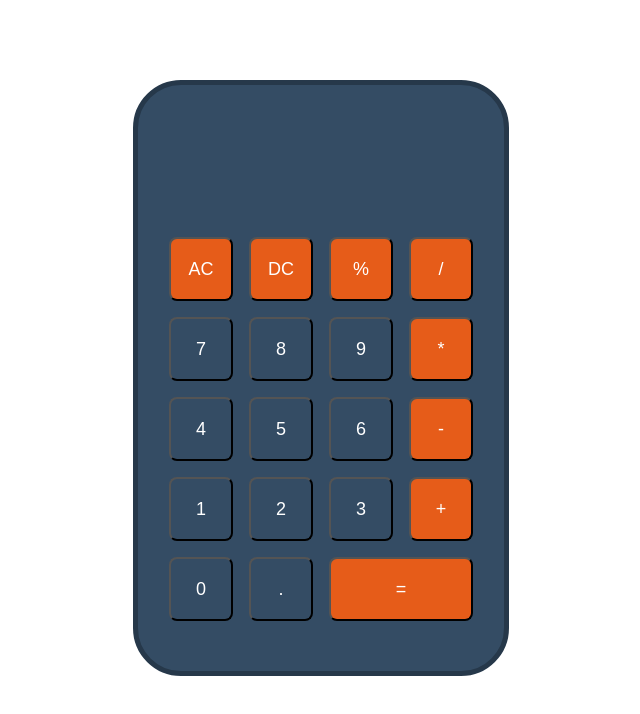
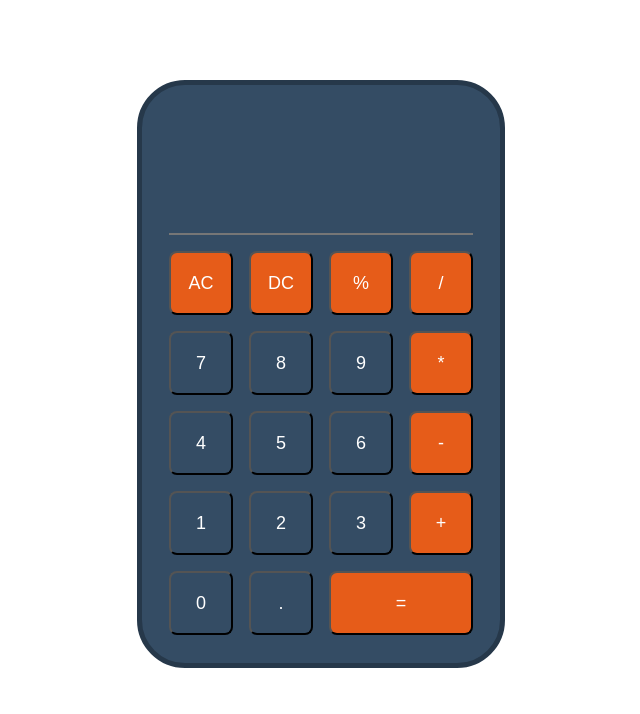
Before and after one commit to redwanafarbi/Calculator, a plain HTML site: page index.html in a window 1280 px wide. Shown: the whole page, without its empty margins (319-959 px from the left). Drawn offline with Linux system fonts and the light colour scheme.

Commit message:
Calculator

```diff
--- a/style.css
+++ b/style.css
@@ -14,7 +14,7 @@ body{
     width: 350px;
     background-color: #344C64;
     margin-top: 5rem;
-    padding: 0.5rem;
+    padding: 0.25rem;
     border-radius: 3rem;
     border: 5px solid #26384a;
 }
@@ -29,12 +29,15 @@ body{
 .input-section input{
     height: 7rem;
     width: 19rem;
-    border: none ;
+    border-top: none ;
+    border-left: none;
+    border-right: none;
     outline: none;
     background-color: transparent;
     font-size: 48px;
     color: white;
     text-align: right;
+    margin-bottom: 1rem;
 }
 
 .input-buttons{
```
